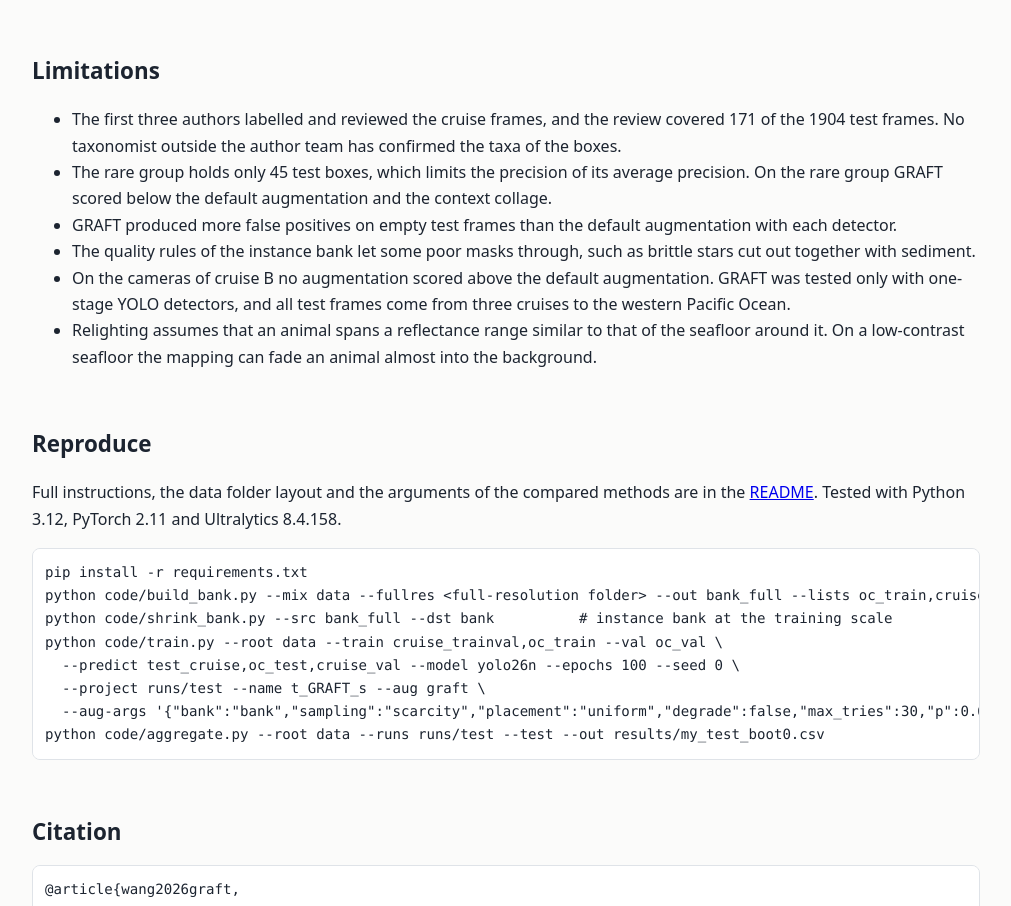
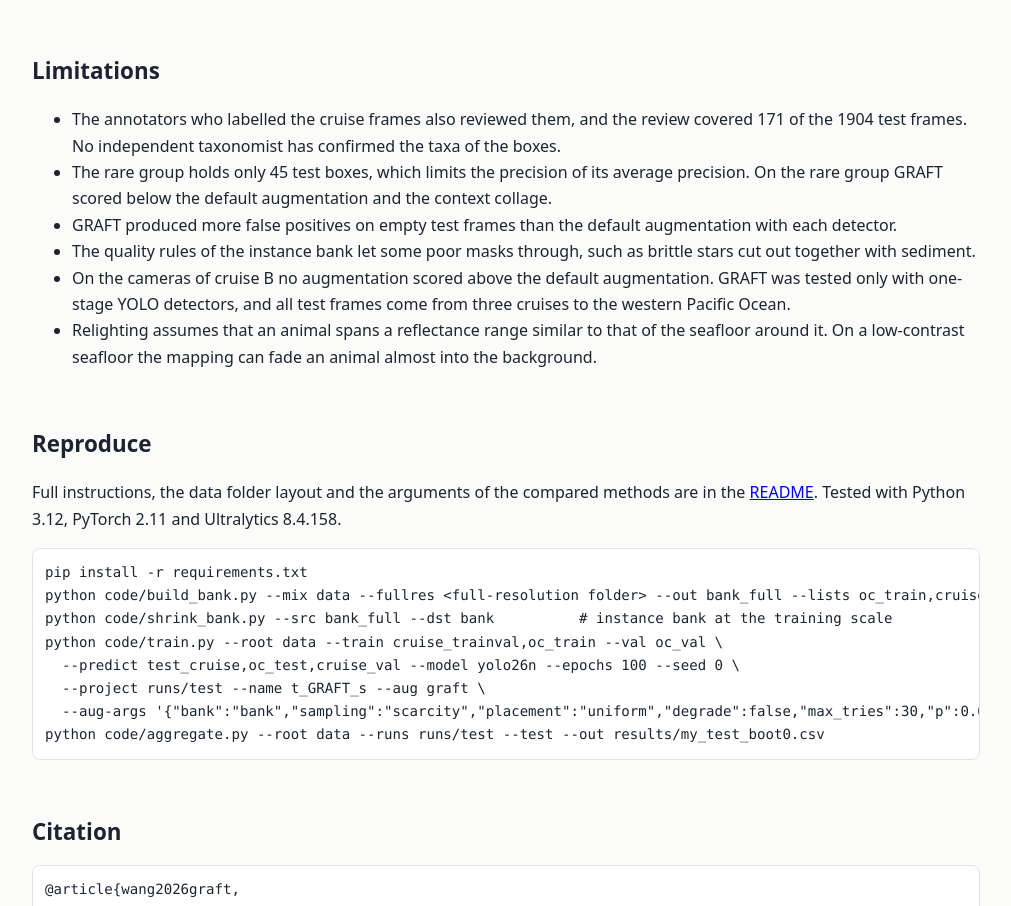
Before and after one commit to panzerjagerWang/GRAFT, a plain HTML site: page docs/index.html in a window 1280 px wide. Shown: the part 7052-7958 px from the top of the page, without its empty margins (134-1145 px from the left). Drawn offline with Linux system fonts and the light colour scheme.

Commit message:
Limitations: annotation wording

```diff
--- a/docs/index.html
+++ b/docs/index.html
@@ -166,7 +166,7 @@ footer{padding:30px 0 50px;color:var(--mut);font-size:.9rem;border-top:1px solid
 <section id="limits">
 <h2>Limitations</h2>
 <ul>
-<li>The first three authors labelled and reviewed the cruise frames, and the review covered 171 of the 1904 test frames. No taxonomist outside the author team has confirmed the taxa of the boxes.</li>
+<li>The annotators who labelled the cruise frames also reviewed them, and the review covered 171 of the 1904 test frames. No independent taxonomist has confirmed the taxa of the boxes.</li>
 <li>The rare group holds only 45 test boxes, which limits the precision of its average precision. On the rare group GRAFT scored below the default augmentation and the context collage.</li>
 <li>GRAFT produced more false positives on empty test frames than the default augmentation with each detector.</li>
 <li>The quality rules of the instance bank let some poor masks through, such as brittle stars cut out together with sediment.</li>
```
Also changed, not shown: 1 other file.
